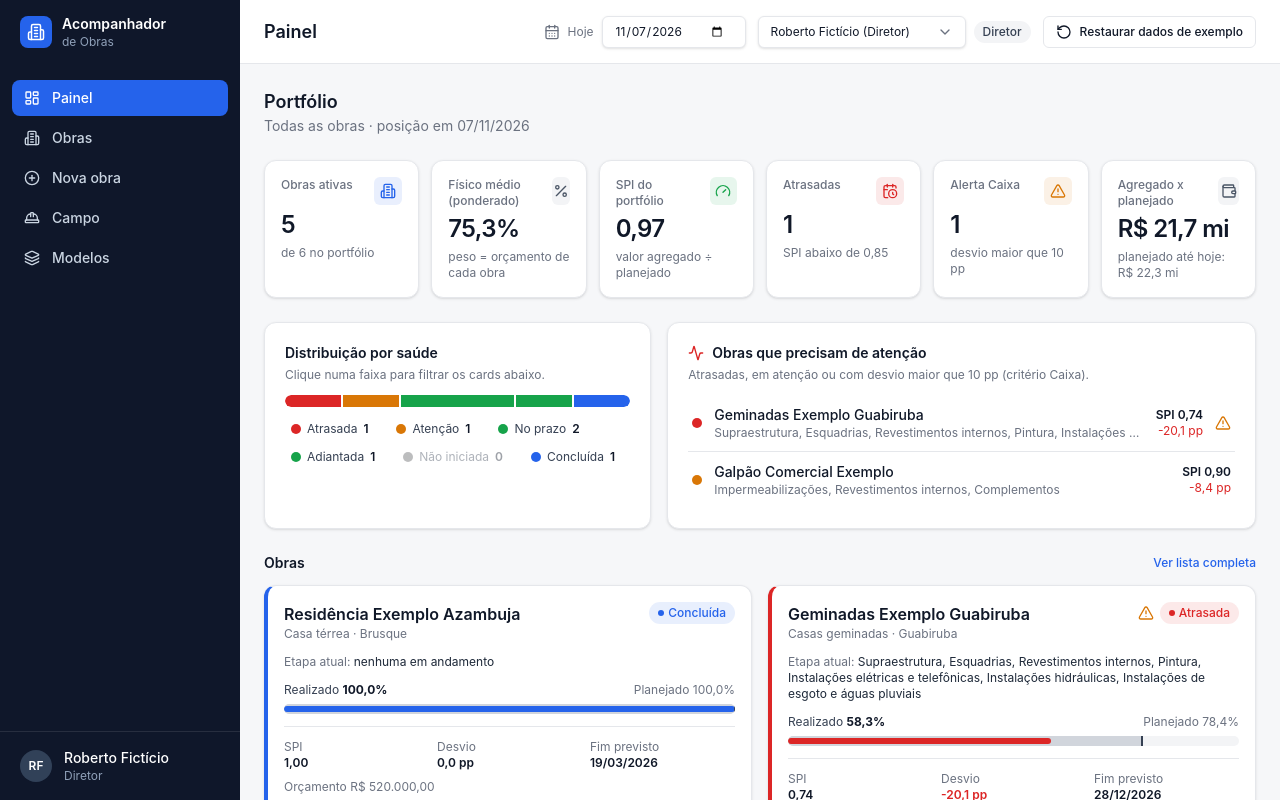
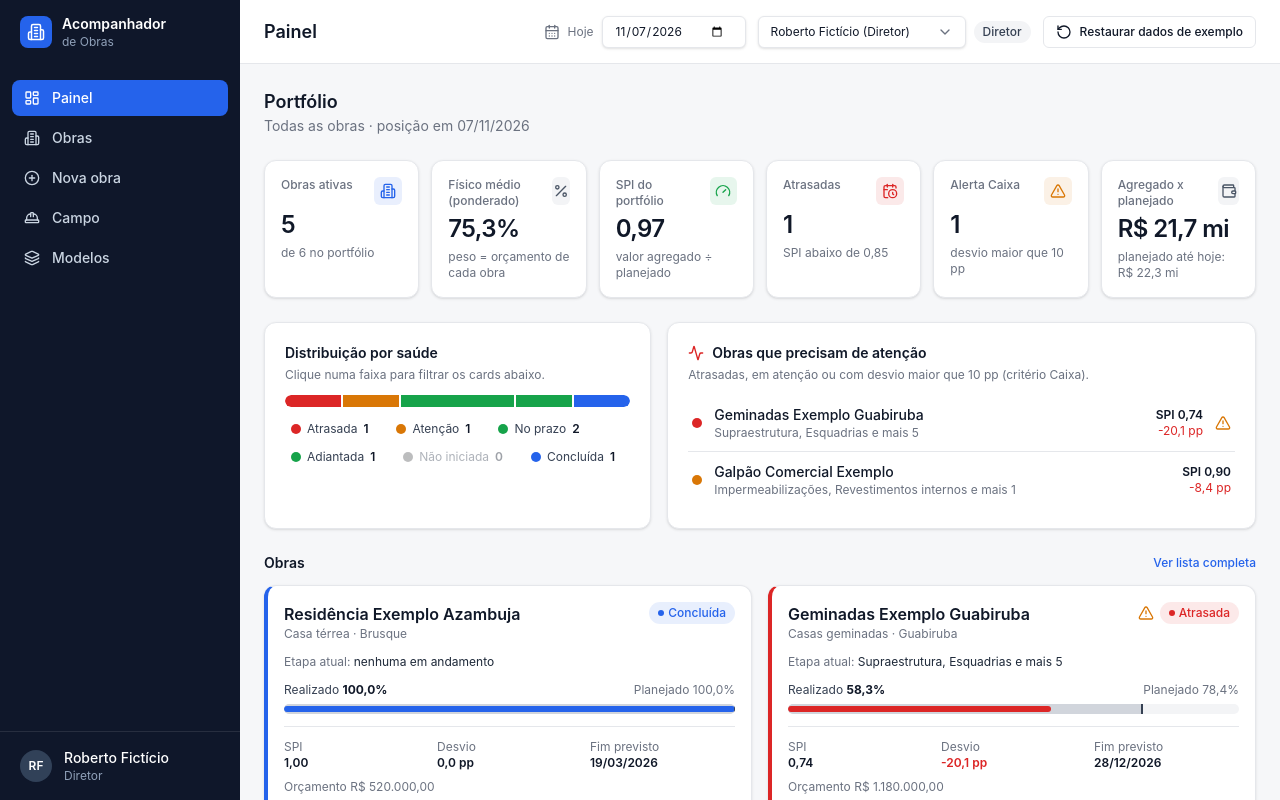
Before and after one commit to OtvCng/acompanhador-obras, a React (Vite) app in the folder apps/web/: page / in a window 1280 px wide. Built offline with nearby package versions, Linux system fonts and the light colour scheme.

Commit message:
fix(gestão): etapas resumidas no painel, paginação de apontamentos e cards sem estouro no mobile
Co-Authored-By: Claude Opus 5.5 <noreply@anthropic.com>

```diff
--- a/apps/web/src/pages/PainelPage.tsx
+++ b/apps/web/src/pages/PainelPage.tsx
@@ -6,7 +6,7 @@ import { useObras, useObrasVisiveis, podeVerValores } from '@/store';
 import { BarraDupla, Card, CardContent, CardDescription, CardHeader, CardTitle, Dica, SaudeBadge, SaudePonto } from '@/components/ui';
 import { DistribuicaoSaude } from '@/components/charts';
 import { formatBRLCompacto, formatBRL, formatData, formatPctFracao, formatPP, formatSPI } from '@/lib/format';
-import { Kpi, SemObras, corBarra, precisaAtencao, useResumos, type ResumoObra } from './obra/comum';
+import { Kpi, SemObras, corBarra, precisaAtencao, resumirEtapas, useResumos, type ResumoObra } from './obra/comum';
 import { cn } from '@/lib/utils';
 
 export default function PainelPage() {
@@ -76,7 +76,7 @@ export default function PainelPage() {
       </div>
 
       <div className="grid gap-4 lg:grid-cols-5">
-        <Card className="lg:col-span-2">
+        <Card className="min-w-0 lg:col-span-2">
           <CardHeader>
             <CardTitle>Distribuição por saúde</CardTitle>
             <CardDescription>Clique numa faixa para filtrar os cards abaixo.</CardDescription>
@@ -86,7 +86,7 @@ export default function PainelPage() {
           </CardContent>
         </Card>
 
-        <Card className="lg:col-span-3">
+        <Card className="min-w-0 lg:col-span-3">
           <CardHeader>
             <CardTitle className="flex items-center gap-2">
               <Activity className="size-4 text-saude-vermelho" /> Obras que precisam de atenção
@@ -105,7 +105,7 @@ export default function PainelPage() {
                       <div className="min-w-0 flex-1">
                         <div className="truncate text-sm font-medium text-gray-900">{r.obra.nome}</div>
                         <div className="truncate text-xs text-muted">
-                          {r.etapasAtuais.map((e) => e.nome).join(', ') || 'Sem etapa em andamento'}
+                          {resumirEtapas(r.etapasAtuais) || 'Sem etapa em andamento'}
                         </div>
                       </div>
                       <div className="text-right text-xs">
@@ -175,7 +175,7 @@ function CardObra({ r, verValores }: { r: ResumoObra; verValores: boolean }) {
 
         <div className="mt-3 text-xs text-muted">
           Etapa atual:{' '}
-          <span className="text-gray-800">{r.etapasAtuais.map((e) => e.nome).join(', ') || (obra.baselines.length ? 'nenhuma em andamento' : 'sem baseline')}</span>
+          <span className="text-gray-800">{resumirEtapas(r.etapasAtuais) || (obra.baselines.length ? 'nenhuma em andamento' : 'sem baseline')}</span>
         </div>
 
         <div className="mt-3 space-y-1.5">
--- a/apps/web/src/pages/obra/AbaApontamentos.tsx
+++ b/apps/web/src/pages/obra/AbaApontamentos.tsx
@@ -1,13 +1,14 @@
 import { useMemo, useState } from 'react';
 import { ArrowRight, Camera, Search } from 'lucide-react';
 import type { Obra } from '@obras/shared';
-import { Badge, Card, CardContent, CardDescription, CardHeader, CardTitle, Input, Table, TableBody, TableCell, TableHead, TableHeader, TableRow } from '@/components/ui';
+import { Badge, Button, Card, CardContent, CardDescription, CardHeader, CardTitle, Input, Table, TableBody, TableCell, TableHead, TableHeader, TableRow } from '@/components/ui';
 import { formatData, formatPct } from '@/lib/format';
 import { indexarItens, useNomeUsuario } from './comum';
 
 export function AbaApontamentos({ obra }: { obra: Obra }) {
   const nome = useNomeUsuario();
   const [busca, setBusca] = useState('');
+  const [limite, setLimite] = useState(50);
   const idx = useMemo(() => indexarItens(obra), [obra]);
 
   const lista = useMemo(() => {
@@ -59,7 +60,7 @@ export function AbaApontamentos({ obra }: { obra: Obra }) {
                   </TableCell>
                 </TableRow>
               )}
-              {lista.map(({ a, loc }) => (
+              {lista.slice(0, limite).map(({ a, loc }) => (
                 <TableRow key={a.id}>
                   <TableCell className="whitespace-nowrap pl-5 text-gray-700">{formatData(a.data)}</TableCell>
                   <TableCell>
@@ -104,6 +105,14 @@ export function AbaApontamentos({ obra }: { obra: Obra }) {
             </TableBody>
           </Table>
         )}
+        {lista.length > limite && (
+          <div className="flex items-center justify-center gap-3 pt-3 text-xs text-muted">
+            Mostrando {limite} de {lista.length}
+            <Button variant="outline" size="sm" onClick={() => setLimite((l) => l + 50)}>
+              Mostrar mais
+            </Button>
+          </div>
+        )}
       </CardContent>
     </Card>
   );
--- a/apps/web/src/pages/obra/comum.tsx
+++ b/apps/web/src/pages/obra/comum.tsx
@@ -56,6 +56,12 @@ export function indexarItens(obra: Obra): Map<string, ItemLocalizado> {
     for (const atividade of etapa.atividades)
       for (const item of atividade.itens) m.set(item.id, { etapa, atividade, item, local: locais.get(item.localId) });
   return m;
+}
+
+/** "Supraestrutura, Esquadrias e mais 3". */
+export function resumirEtapas(etapas: EtapaObra[], max = 2): string {
+  if (etapas.length <= max) return etapas.map((e) => e.nome).join(', ');
+  return `${etapas.slice(0, max).map((e) => e.nome).join(', ')} e mais ${etapas.length - max}`;
 }
 
 /** Precisa de atenção: atrasada, em atenção ou com alerta Caixa. */
```
